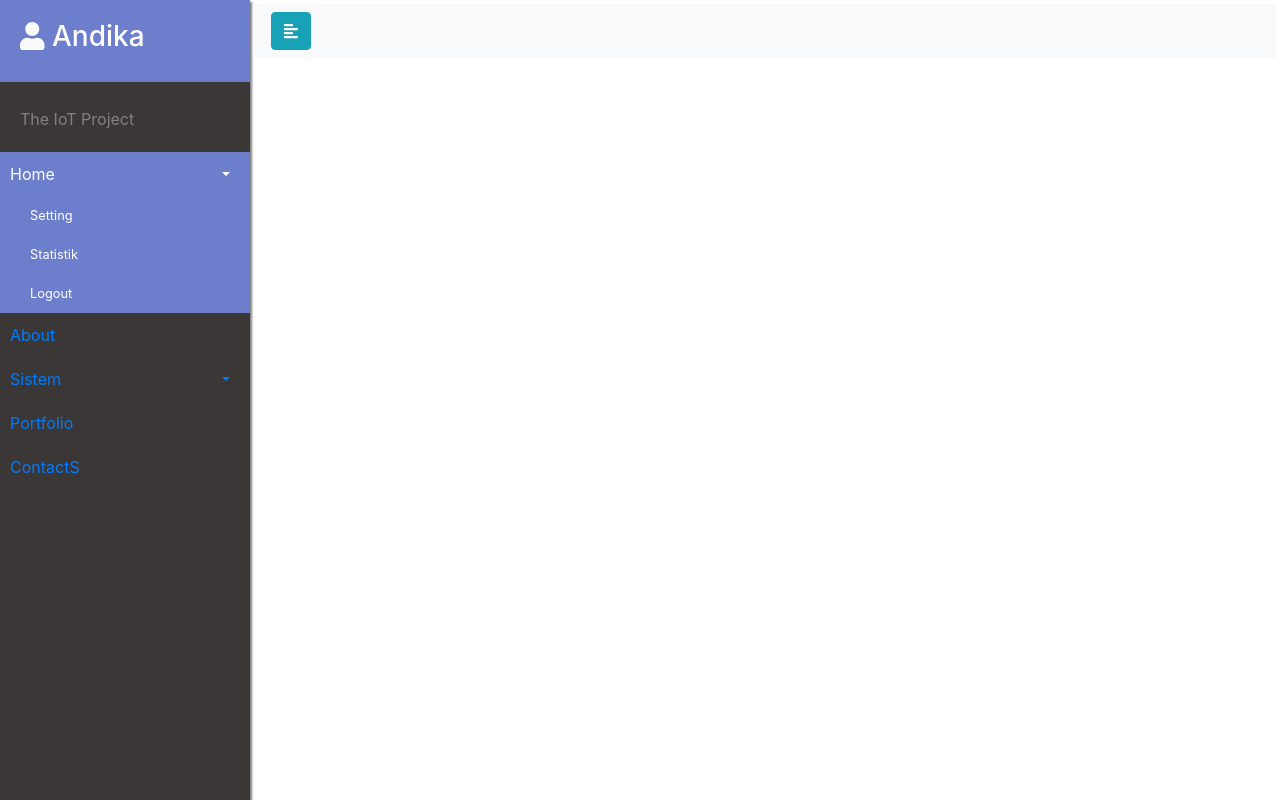
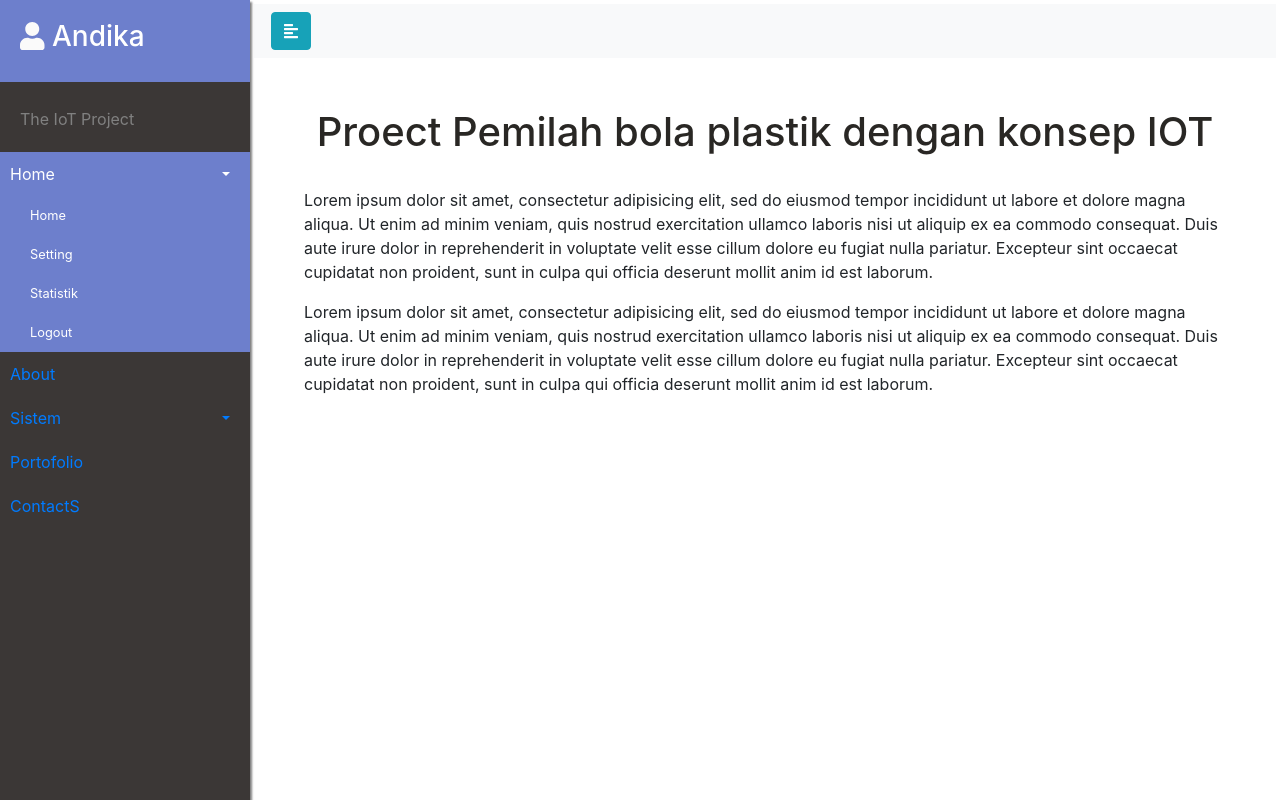
Before and after one commit to Fic21/tabgdika, a PHP site: page /index.php?page=Home in a window 1280 px wide, after a click on "Home". Run offline with PHP 8.4, Linux system fonts and the light colour scheme; some libraries are stand-ins or nearby versions.

Commit message:
perubahan pada struktur achor dropdown menu

```diff
--- a/css/style2.css
+++ b/css/style2.css
@@ -128,3 +128,18 @@ ul ul a{
         display: none;
     }
 }
+
+/*for Home*/
+.halaman .Home{
+    padding: 50px;
+}
+.halaman .Home h1{
+    text-align: center;
+    color: #292724;
+}
+
+
+/*for about*/
+.halaman .About{
+   padding: 50px;
+}
--- /dev/null
+++ b/halaman/Home.php
@@ -0,0 +1,19 @@
+<div class="halaman">
+        <div class="Home">
+            <h1>Proect Pemilah bola plastik dengan konsep IOT</h1>
+            <br>
+            <p>Lorem ipsum dolor sit amet, consectetur adipisicing elit, sed do eiusmod
+            tempor incididunt ut labore et dolore magna aliqua. Ut enim ad minim veniam,
+            quis nostrud exercitation ullamco laboris nisi ut aliquip ex ea commodo
+            consequat. Duis aute irure dolor in reprehenderit in voluptate velit esse
+            cillum dolore eu fugiat nulla pariatur. Excepteur sint occaecat cupidatat non
+            proident, sunt in culpa qui officia deserunt mollit anim id est laborum.</p>
+
+            <p>Lorem ipsum dolor sit amet, consectetur adipisicing elit, sed do eiusmod
+            tempor incididunt ut labore et dolore magna aliqua. Ut enim ad minim veniam,
+            quis nostrud exercitation ullamco laboris nisi ut aliquip ex ea commodo
+            consequat. Duis aute irure dolor in reprehenderit in voluptate velit esse
+            cillum dolore eu fugiat nulla pariatur. Excepteur sint occaecat cupidatat non
+            proident, sunt in culpa qui officia deserunt mollit anim id est laborum.</p>
+        </div>
+    </div>
--- a/index.php
+++ b/index.php
@@ -33,6 +33,9 @@
                     <a href="#homeSubmenu" data-toggle="collapse" aria-expanded="false" class="dropdown-toggle">Home</a>
                     <ul class="collapse list-unstyled" id="homeSubmenu">
                         <li>
+                            <a href="index.php?page=Home">Home</a>
+                        </li>
+                        <li>
                             <a href="index.php?page=Setting">Setting</a>
                         </li>
                         <li>
@@ -44,7 +47,7 @@
                     </ul>
                 </li>
                 <li>
-                    <a href="#">About</a>
+                    <a href="index.php?page=About">About</a>
                 </li>
                 <li>
                     <a href="#pageSubmenu" data-toggle="collapse" aria-expanded="false" class="dropdown-toggle">Sistem</a>
@@ -61,7 +64,7 @@
                     </ul>
                 </li>
                 <li>
-                    <a href="index.php?page=Portfolio">Portfolio</a>
+                    <a href="index.php?page=Portfolio">Portofolio</a>
                 </li>
                 <li>
                     <a href="index.php?page=ContactS">ContactS</a>
@@ -78,7 +81,45 @@
             </nav>
             <div class="isi">
                 <?php
+                    if (isset($_GET['page'])){
+                        $page=$_GET['page'];
+                    switch ($page) {
+                        case 'Home':
+                            include "halaman/Home.php";
+                            break;
+                        case 'Setting':
+                            include "halaman/tentang.php";
+                            break;
+                        case 'Statistik':
+                            include "halaman/Statistik.php";
+                            break;
+                        case 'Logout':
+                            include "halaman/Logout.php";
+                            break;
+                        case 'About':
+                            include "halaman/About.php";
+                            break;
+                        case 'Monitoring':
+                            include "halaman/Monitoring.php";
+                            break;
+                        case 'Remote';
+                            include "halaman/Remote.php";
+                            break;
+                        case 'Power';
+                            include "halaman/Power.php";
+                            break;
+                        case 'Portofolio';
+                            include "halaman/Portofolio.php";
+                            break;
+                        case 'ContactS':
+                            include "halaman/ContactS.php";
+                            break;
 
+                        default:
+                            echo "<center><h3>Maaf. Halaman tidak di temukan !</h3></center>";
+                            break;
+                        }
+                    }
                 ?>
             </div>
     </div>
```
Also changed, not shown: halaman/About.php (added, +19 -0 lines).
